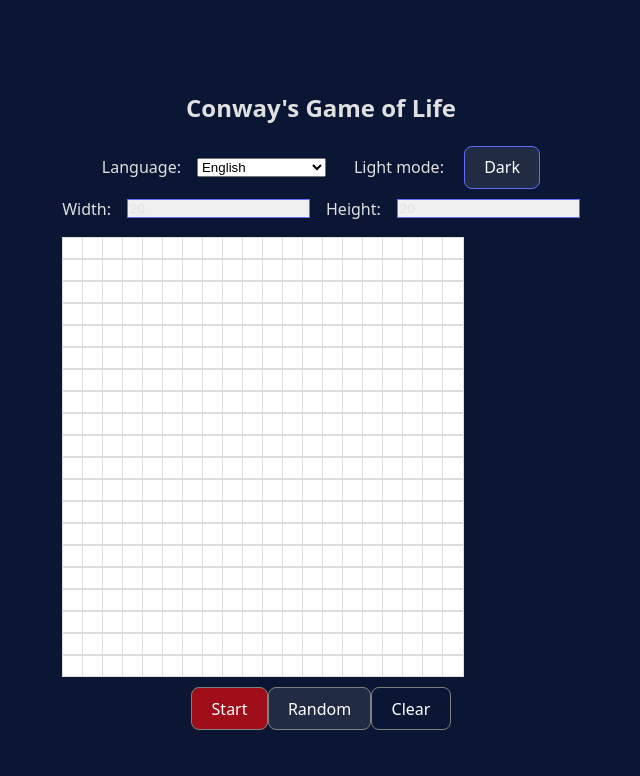
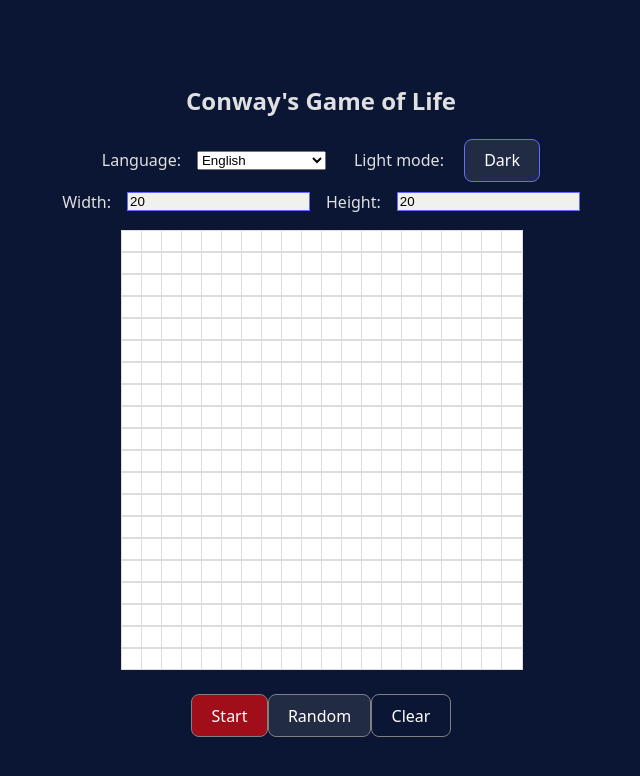
Before and after one commit to justice8096/game-of-life, a React (Vite) app: page / in a window 1280 px wide. Shown: the top 776 px of the page, without its empty margins (319-959 px from the left). Built offline with nearby package versions, Linux system fonts and the light colour scheme.

Commit message:
Fixed Text Color in Input Area

```diff
--- a/src/App.scss
+++ b/src/App.scss
@@ -1,3 +1,9 @@
+.game-grid {
+  display: flex;
+  justify-content: center;
+  align-items: center;
+  margin: 0 auto 1.5rem auto;
+}
 .themeToggleBtn {
   background: var(--color-btn-2, var(--color-secondary, #f0f0f0));
   color: var(--color-btn-2-text, var(--color-text, #222));
@@ -325,7 +331,7 @@ html, body, #root {
 
 .sizeInput {
   background: var(--color-secondary);
-  color: var(--color-text);
+  color: black;
   border: 1px solid var(--color-primary);
 }
 #root {
```
